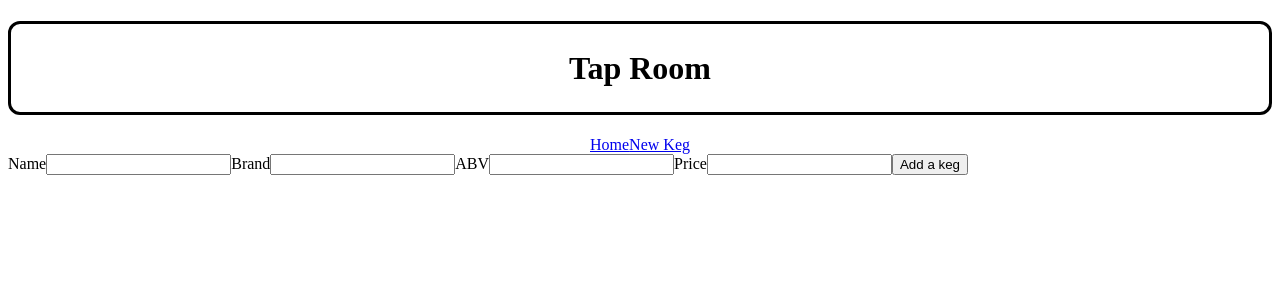
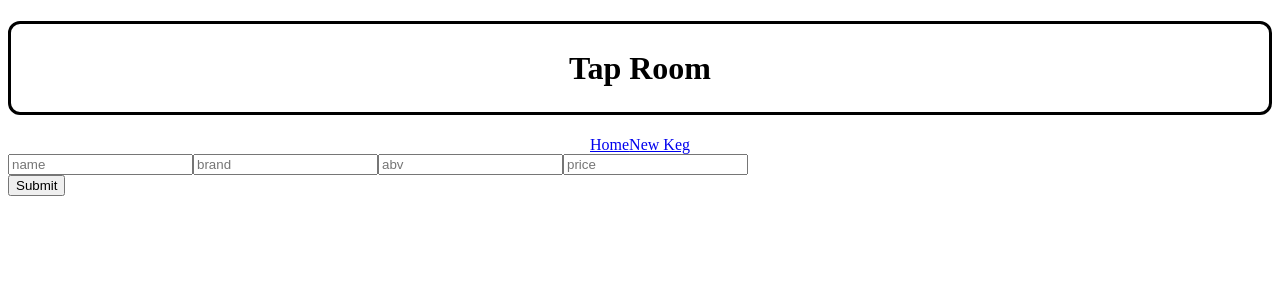
Before and after one commit to lake-bramlett/tap-room, a React app: page /newkeg in a window 1280 px wide. Shown: the top 300 px of the page. Built offline with nearby package versions, Linux system fonts and the light colour scheme.

Commit message:
will fix the issue somehow. I have learned nothing

```diff
--- a/src/App.jsx
+++ b/src/App.jsx
@@ -1,4 +1,4 @@
-import React from 'react';
+import React, { Component } from 'react';
 import { BrowserRouter as Router, Link, Route, Switch } from "react-router-dom";
 import Header from './components/Header';
 import KegList from './components/KegList';
@@ -6,16 +6,36 @@ import NewKeg from './components/NewKeg';
 
 import reactLogo from './assets/React-icon.png';
 
-const App = () => (
+class App extends Component {
+  constructor(props){
+    super(props)
+
+    this.state = {
+      kegsMasterList: []
+    }
+  }
+
+  addKegToList = (keg) => {
+  console.log('second log:' + keg);
+  let temp = this.state.kegsMasterList.slice()
+  temp.push(keg)
+  this.setState({ kegsMasterList: temp}, console.log(this.state.kegsMasterList))
+}
+
+  render() {
+    return (
       <Router>
         <div>
           <Header />
           <Switch>
-      <Route exact path="/" component={KegList} />
-      <Route exact path="/newkeg" component={NewKeg} />
+            <Route exact path="/" render={() => <KegList kegsList={this.state.kegsMasterList}/>} />
+            <Route exact path="/newkeg" render={() => <NewKeg callback={this.addKegToList}/>} />
           </Switch>
         </div>
       </Router>
-);
+    )
+  }
+}
+
 
 export default App;
--- a/src/components/Keg.jsx
+++ b/src/components/Keg.jsx
@@ -1,22 +1,19 @@
-import React from 'react';
-import PropTypes from "prop-types";
+import React, {Component} from 'react'
 
-function Keg(props) {
-  return (
-    <div className="keg">
-      <h2>Name: {props.name}</h2>
-      <h4>Brand: {props.brand}</h4>
-      <h4>ABV: {props.abv}</h4>
-      <h4>Price: {props.price}</h4>
-    </div>
-  );
+export default class Keg extends Component {
+  constructor(props){
+    super(props)
+  }
+
+  render(){
+    const { name, brand, abv, price } = this.props.keg;
+    return (
+        <div className="keg">
+        Name: {name}
+        Brand: {brand}
+        Abv: {abv}
+        Price: {price}
+        </div>
+    )
+  }
 }
-
-Keg.propTypes = {
-  name: PropTypes.string,
-  brand: PropTypes.string,
-  abv: PropTypes.number,
-  price: PropTypes.number,
-};
-
-export default Keg;
--- a/src/components/KegList.jsx
+++ b/src/components/KegList.jsx
@@ -1,42 +1,23 @@
-import React from "react";
-import PropTypes from "prop-types";
-import Keg from "./Keg";
+import React, {Component} from 'react';
+import Keg from './Keg';
+import { v4 } from 'uuid';
 
-var kegs = [
-  {
-    name: "Pils",
-    brand: "Breakside",
-    abv: 5,
-    price: 6,
-  },
-  {
-    name: "IPA",
-    brand: "Pfriem",
-    abv: 7.5,
-    price: 6,
-  },
-  {
-    name: "Hef",
-    brand: "Occidental",
-    abv: 5,
-    price: 6,
-  },
-];
+export default class KegList extends Component {
+  constructor(props){
+    super(props)
+  }
 
-function KegList() {
-  return (
-    <div>
-     {kegs.map((keg, index) =>
-
-       <Keg name={keg.name}
-         brand={keg.brand}
-         abv={keg.abv}
-         price={keg.price}
-         key={index}/>
-     )}
-    </div>
-  );
+  render(){
+    return (
+      <div className="feed">
+        <ul>
+        {this.props.kegsList.map((keg, index) => (
+          <li>
+            <Keg keg={keg} key={v4()} index={index} />
+          </li>
+        ))}
+        </ul>
+      </div>
+    )
+  }
 }
-
-
-export default KegList;
--- a/src/components/NewKeg.jsx
+++ b/src/components/NewKeg.jsx
@@ -1,23 +1,66 @@
-import React from 'react';
+import React, {Component} from 'react'
+import {Link,Redirect} from 'react-router-dom'
 
-function NewKeg(){
-  return (
-    <div className="new-keg">
-      <form>
-        <label>Name</label>
-        <input type='text' className ='name'/>
-        <label>Brand</label>
-        <input type='text' className ='brand'/>
-        <label>ABV</label>
-        <input type='number' className ='abv'/>
-        <label>Price</label>
-        <input type='number' className ='price'/>
-        <button className="add-button" type='submit'>Add a keg</button>
-      </form>
-    </div>
-  );
+let _name = null;
+let _brand = null;
+let _abv = null;
+let _price = null;
+
+export default class NewHomeForm extends Component {
+
+  constructor(props){
+    super(props)
+    this.state = {
+      stateChange: false
+    }
+  }
+
+  handleNewKegFormSubmission = (e) => {
+    e.preventDefault()
+    this.props.callback({name: _name.value,
+                         brand: _brand.value,
+                         abv: _abv.value,
+                         price: _price.value})
+    this.setState({ stateChange: true })
+  }
+
+  render(){
+
+    const stateChange = this.state.stateChange;
+    if(stateChange === true) {
+      return <Redirect to="/" />
+    }
+
+    return (
+      <div className="newhomes">
+        <div className="bookingbox home-form">
+          <form onSubmit={this.handleNewKegFormSubmission}>
+            <input
+            type='text'
+            id='name'
+            placeholder='name'
+            ref={(input) => {_name= input;}}/>
+            <input
+            type='text'
+            id='brand'
+            placeholder='brand'
+            ref={(input) => {_brand = input;}}/>
+            <input
+            type='number'
+            id='abv'
+            placeholder='abv'
+            ref={(input) => {_abv = input;}}/>
+            <input
+            type='number'
+            id='price'
+            placeholder='price'
+            ref={(input) => {_price= input;}}/>
+            <div className="center">
+            <button className="form-btn" type='submit'>Submit</button>
+            </div>
+          </form>
+        </div>
+      </div>
+    )
+  }
 }
-
-
-
-export default NewKeg;
```
Lines whose indentation alone changed are shown as unchanged.
